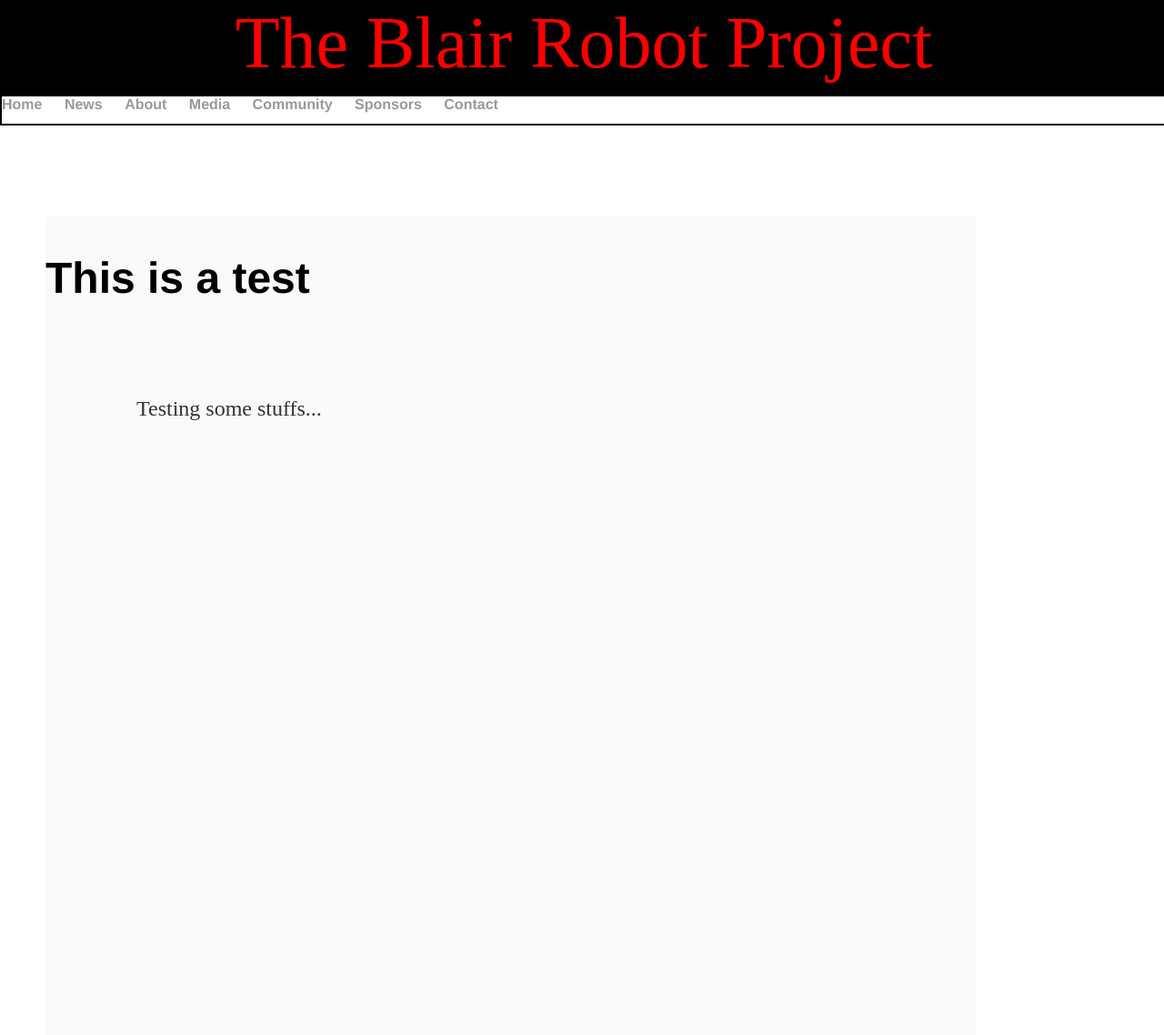
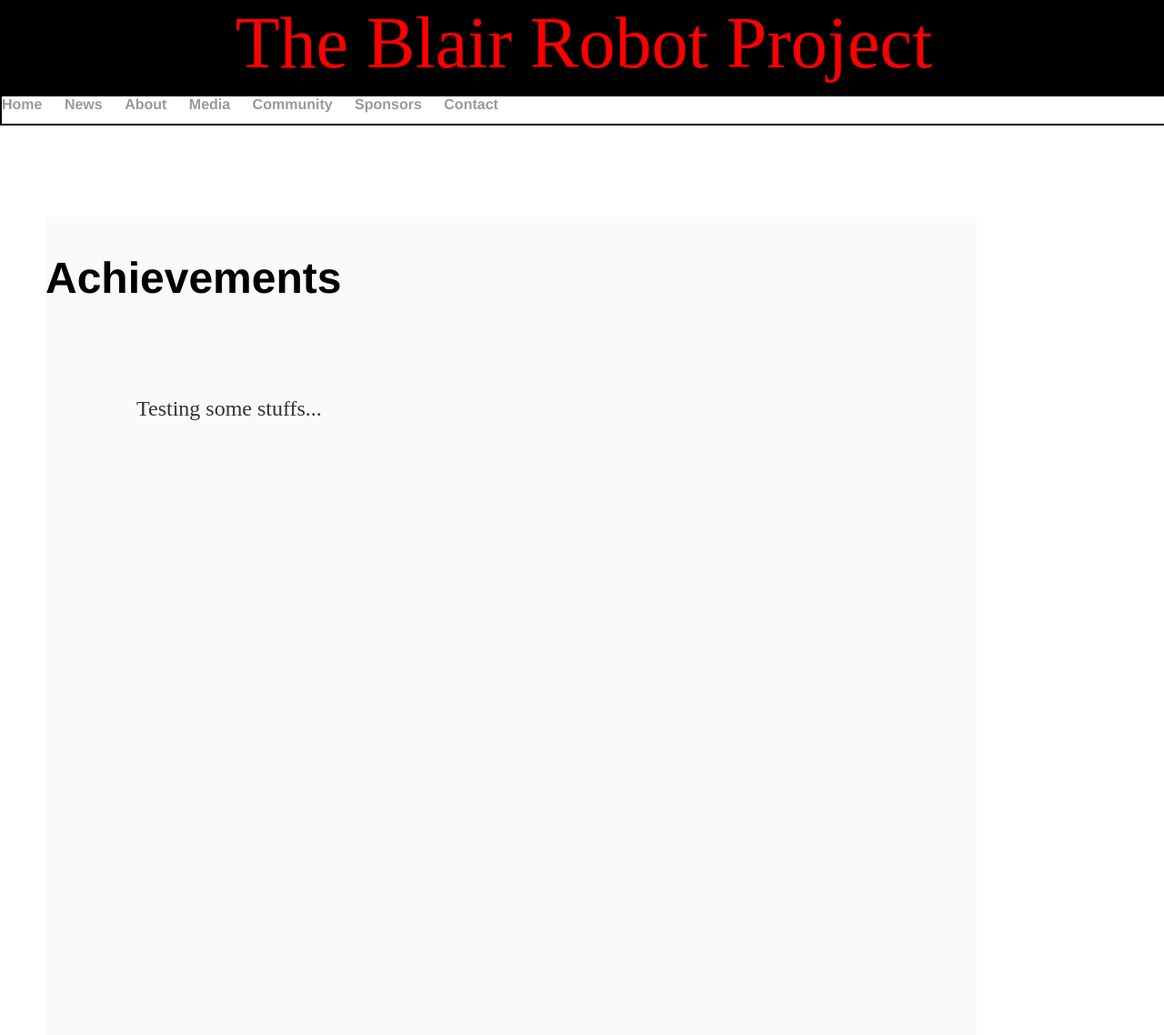
Before and after one commit to mouseythemouse/blair-robot-project.github.io, a Jekyll site: the page built from Achievements/index.html, in a window 1280 px wide. Shown: the whole page at 91% size. Built offline with Jekyll 4.4.1, drawn with Linux system fonts in a browser that asks for light colours.

Commit message:
Update index.html

```diff
--- a/Achievements/index.html
+++ b/Achievements/index.html
@@ -3,6 +3,6 @@ layout: default
 title: Achievements
 ---
 <div class="about">
-	<h2>This is a test</h2>
+	<h2>Achievements</h2>
 	<p>Testing some stuffs...</p>
 </div>
```
